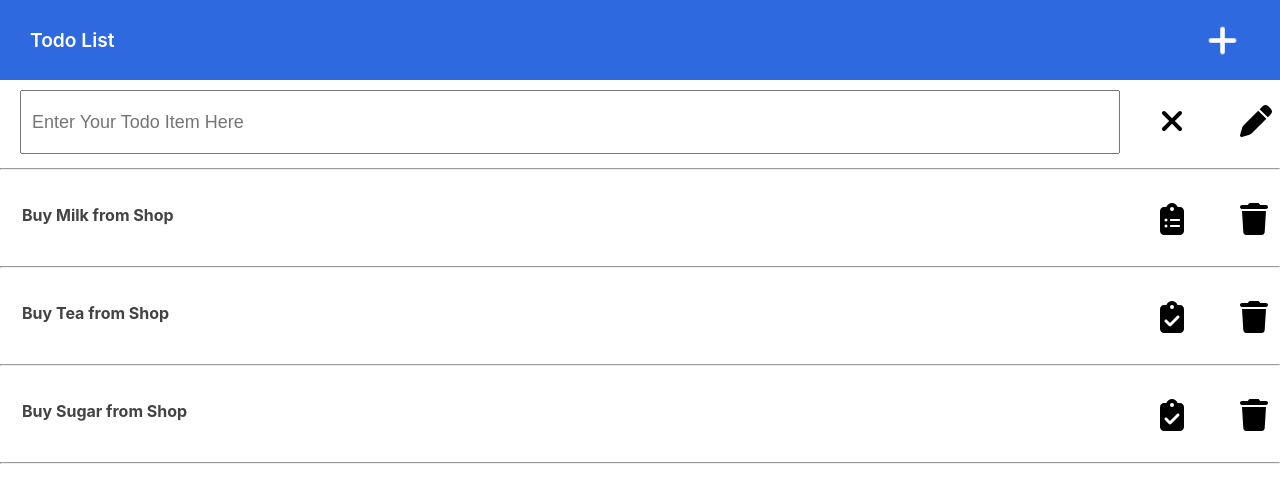
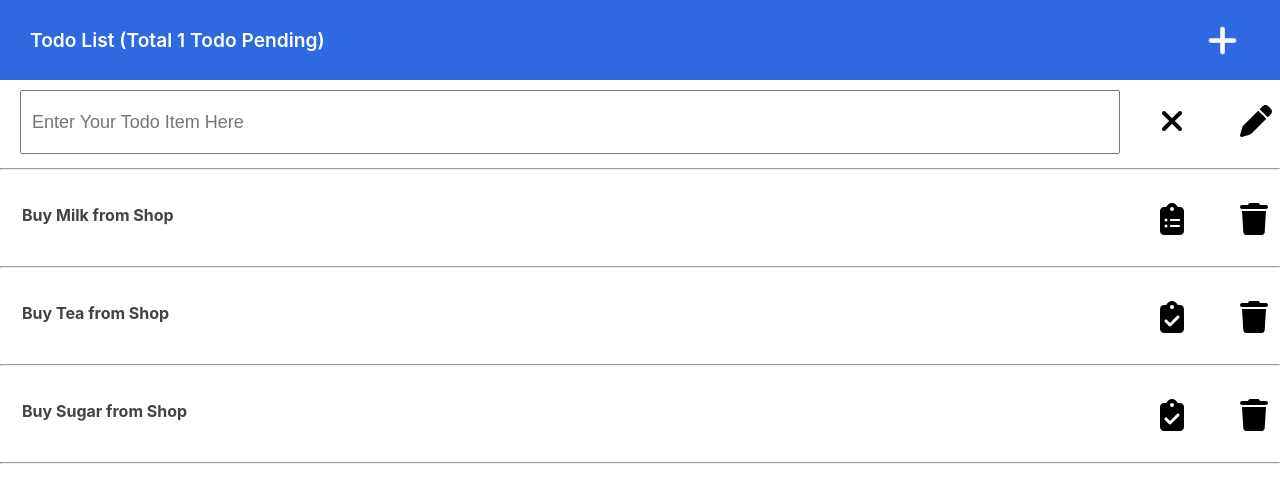
Before and after one commit to ahetesum/todoWithContext, a React (Create React App) app: page / in a window 1280 px wide. Shown: the top 502 px of the page. Built offline with nearby package versions, Linux system fonts and the light colour scheme.

Commit message:
total todo pending

```diff
--- a/src/App.tsx
+++ b/src/App.tsx
@@ -1,4 +1,4 @@
-import React, { useState } from "react";
+import React, { useEffect, useState } from "react";
 import logo from "./logo.svg";
 import "./App.css";
 import Header from "./components/Header/Header";
@@ -25,7 +25,7 @@ function App() {
 
   return (
     <div>
-      <Header showInputText={showAddTodo}></Header>
+      <Header list={thingsToDo} showInputText={showAddTodo}></Header>
       {isAddTodo ? <AddTodo hideInputText={hideAddTodo}></AddTodo> : null}
       <TodoList list={thingsToDo}></TodoList>
     </div>
--- a/src/components/Header/Header.tsx
+++ b/src/components/Header/Header.tsx
@@ -1,14 +1,26 @@
+import { useEffect, useState } from "react";
+import { TodoProps } from "../TodoItem/TodoItem";
 import "./Header.css";
 
 type HeaderProps = {
   showInputText: () => void;
+  list: Array<TodoProps>;
 };
 
 const Header = (props: HeaderProps) => {
+  const [todoCount, setTodoCount] = useState(0);
+
+  useEffect(() => {
+    let count = props.list.filter((x) => x.status == false).length;
+    setTodoCount(count);
+  }, []);
+
   return (
     <>
       <div className="background">
-        <label className="labelTxt">Todo List</label>
+        <label className="labelTxt">
+          Todo List (Total {todoCount} Todo Pending)
+        </label>
         <img
           onClick={() => props.showInputText()}
           className="imagePlus"
```
